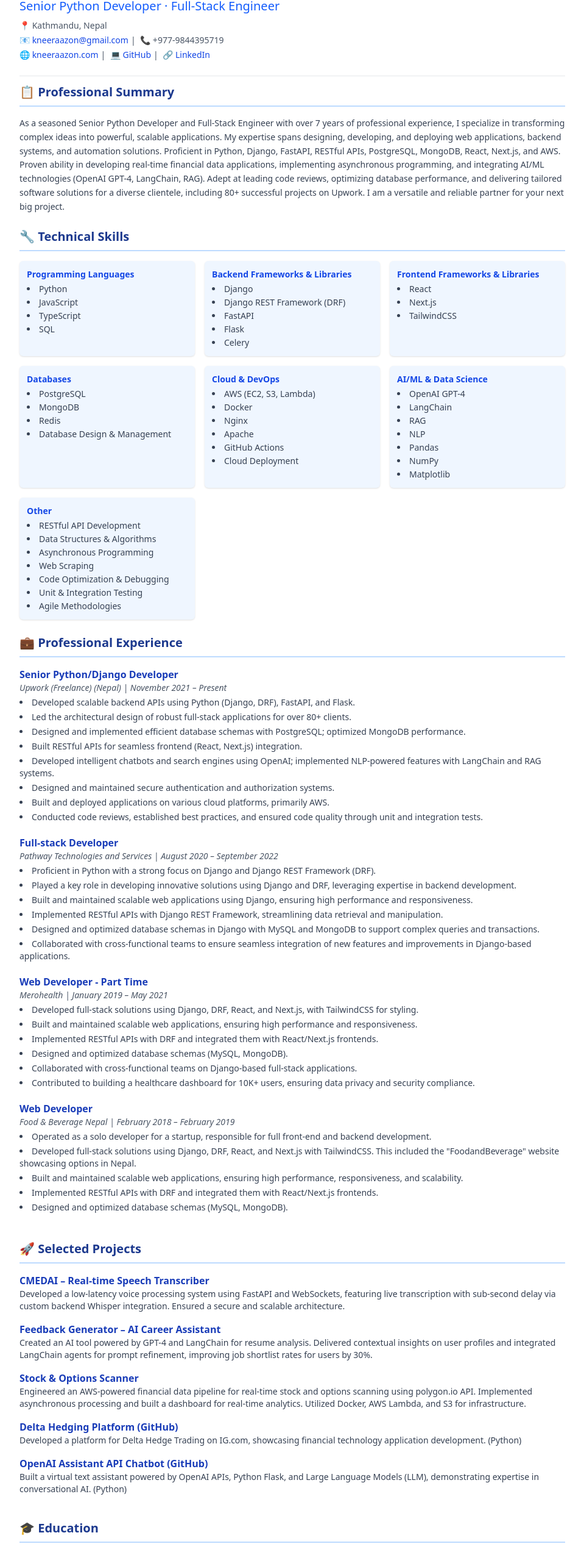
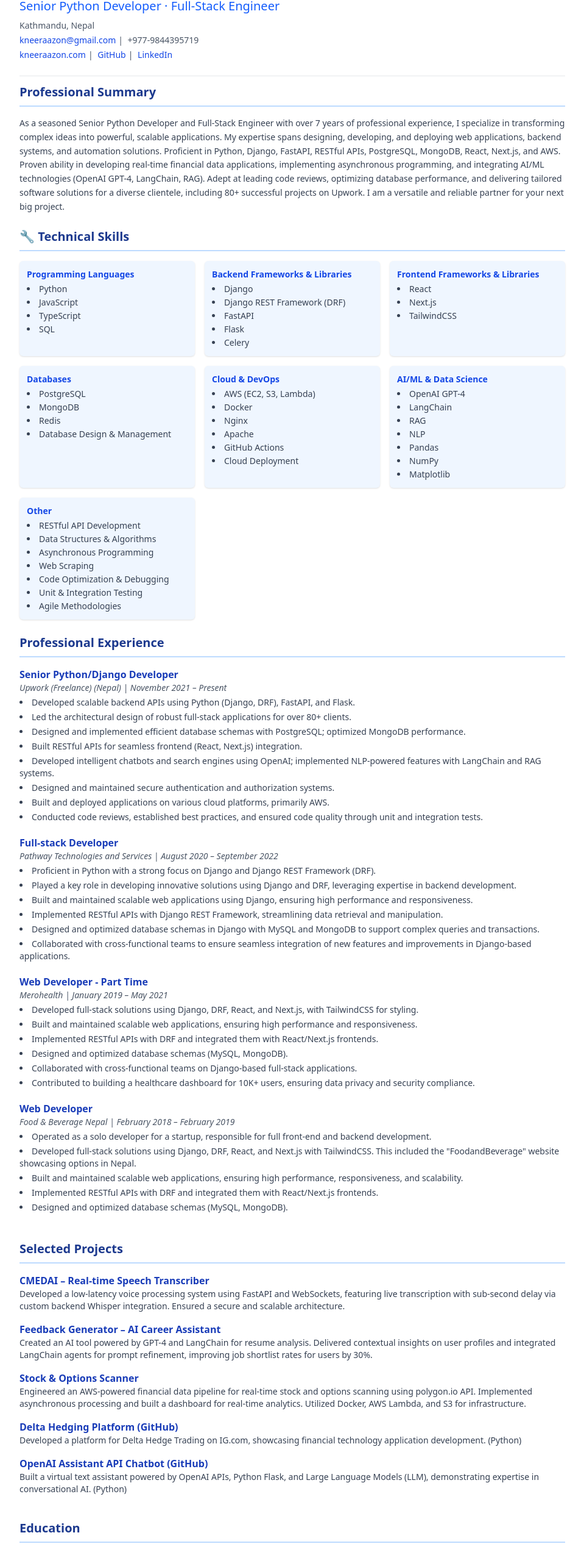
Before and after one commit to kneeraazon404/resume, a Next.js app: page / in a window 1280 px wide. Shown: the part 194-2744 px from the top of the page at 61% size, without its empty margins (160-1119 px from the left). Built offline with nearby package versions, Linux system fonts and the light colour scheme.

Commit message:
Project Finalization

```diff
--- a/app/page.tsx
+++ b/app/page.tsx
@@ -222,22 +222,22 @@
 
             <div className="text-xs sm:text-sm text-gray-600 mt-2 space-y-1">
               <p>
-                📍 Kathmandu, Nepal
+               Kathmandu, Nepal
               </p>
               <p>
-                📧 <a className="text-blue-700 hover:underline" href="mailto:kneeraazon@gmail.com" target='_blank' rel="noopener noreferrer">kneeraazon@gmail.com</a>
-                <span className="mx-1 print:hidden">|</span> <span className="sm:hidden"><br/></span>📞 +977-9844395719
+                <a className="text-blue-700 hover:underline" href="mailto:kneeraazon@gmail.com" target='_blank' rel="noopener noreferrer">kneeraazon@gmail.com</a>
+                <span className="mx-1 print:hidden">|</span> <span className="sm:hidden"><br/></span> +977-9844395719
               </p>
               <p >
-                🌐 <a className="text-blue-700 hover:underline" target='_blank' rel="noopener noreferrer" href="https://kneeraazon.com">kneeraazon.com</a>
-                <span className="mx-1 print:hidden">|</span> <span className="sm:hidden"><br/></span>💻 <a className="text-blue-700 hover:underline" target='_blank' rel="noopener noreferrer" href="https://github.com/kneeraazon404">GitHub</a>
-                <span className="mx-1 print:hidden">|</span> <span className="sm:hidden"><br/></span>🔗 <a className="text-blue-700 hover:underline" target='_blank' rel="noopener noreferrer" href="https://linkedin.com/in/kneeraazon">LinkedIn</a>
+                 <a className="text-blue-700 hover:underline" target='_blank' rel="noopener noreferrer" href="https://kneeraazon.com">kneeraazon.com</a>
+                <span className="mx-1 print:hidden">|</span> <span className="sm:hidden"><br/></span><a className="text-blue-700 hover:underline" target='_blank' rel="noopener noreferrer" href="https://github.com/kneeraazon404">GitHub</a>
+                <span className="mx-1 print:hidden">|</span> <span className="sm:hidden"><br/></span><a className="text-blue-700 hover:underline" target='_blank' rel="noopener noreferrer" href="https://linkedin.com/in/kneeraazon">LinkedIn</a>
               </p>
             </div>
           </div>
         </header>
 
-        <Section title="📋 Professional Summary">
+        <Section title=" Professional Summary">
           <p className="text-sm leading-relaxed text-gray-700">{professionalSummary}</p>
         </Section>
 
@@ -254,15 +254,15 @@
           </div>
         </Section>
 
-        <Section title="💼 Professional Experience">
+        <Section title=" Professional Experience">
           {experiences.map((exp, index) => (
             <Entry key={index} title={`${exp.title} `} subtitle={`${exp.company} ${exp.location ? `(${exp.location})` : ''} | ${exp.period}`} details={exp.details} />
           ))}
         </Section>
 
-        <Section title="🚀 Selected Projects">
+        <Section title=" Selected Projects">
           {projects.map((project, index) => (
-             <div key={index} className="mb-4"> {/* Use div instead of Entry if no bullet points needed directly */}
+             <div key={index} className="mb-4">
                 <h3 className="text-md font-semibold text-blue-800">{project.title}</h3>
                 <p className="text-sm text-gray-700">{project.description}</p>
             </div>
@@ -270,13 +270,13 @@
         </Section>
 
 
-        <Section title="🎓 Education">
+        <Section title=" Education">
           {education.map((edu, index) => (
             <Entry key={index} title={edu.degree} subtitle={`${edu.institution}, ${edu.location} | ${edu.period}`} />
           ))}
         </Section>
 
-        <Section title="📜 Certifications">
+        <Section title=" Certifications">
           {certifications.map((cert, index) => (
             <div key={index} className="mb-2 text-sm">
                 <p className="font-medium text-gray-700">{cert.name} {cert.issuer && <span className="text-gray-600 italic"> – {cert.issuer}</span>}</p>
@@ -284,7 +284,7 @@
           ))}
         </Section>
 
-        <Section title="👨‍💻 Additional Training">
+        <Section title="Additional Training">
           {training.map((train, index) => (
              <div key={index} className="mb-2 text-sm">
                 <h3 className="font-semibold text-blue-800">{train.name}</h3>
```
